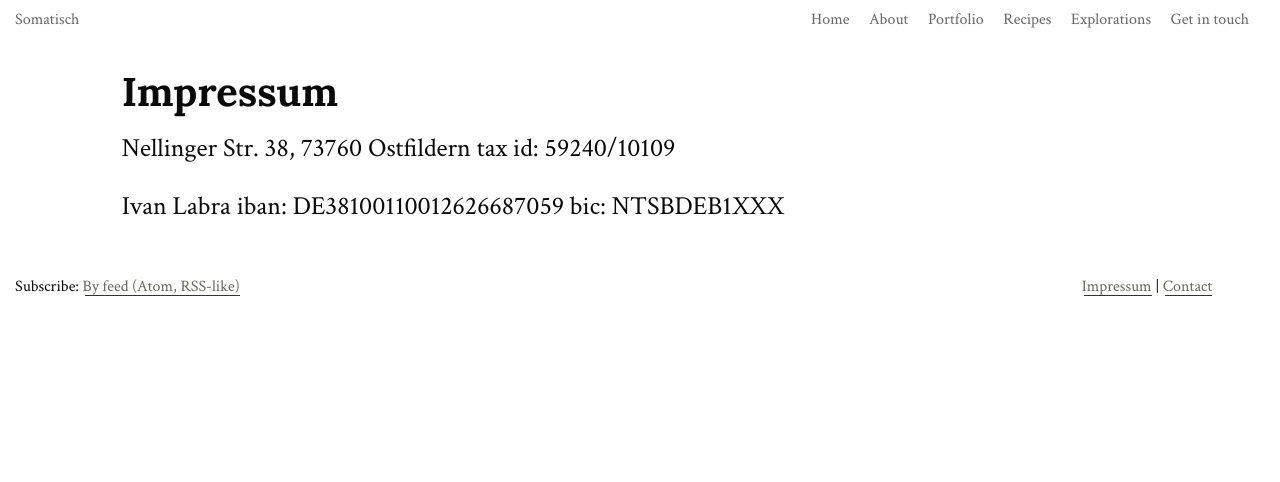
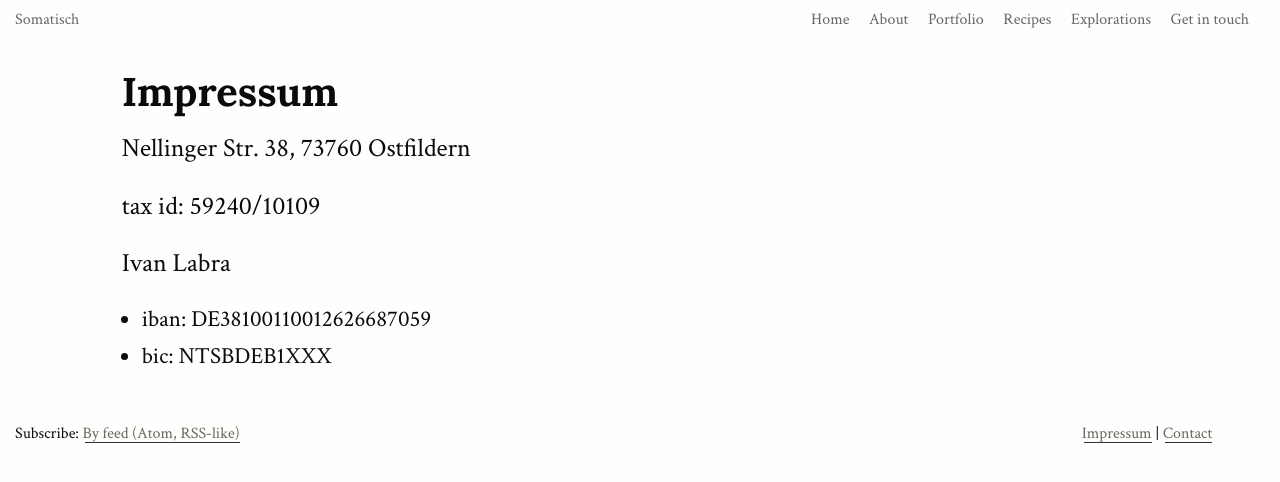
Before and after one commit to somatisch/somatisch-site, a Jekyll site: the page built from impressum.md, in a window 1280 px wide. Shown: the top 482 px of the page. Built offline with Jekyll 4.4.1, drawn with Linux system fonts in a browser that asks for light colours; nearby versions of some CDN libraries.

```diff
--- a/impressum.md
+++ b/impressum.md
@@ -5,8 +5,10 @@ title: Impressum
 ## Impressum
 
 Nellinger Str. 38, 73760 Ostfildern
+
 tax id: 59240/10109
 
 Ivan Labra
-iban: DE38100110012626687059
-bic: NTSBDEB1XXX
+
+- iban: DE38100110012626687059
+- bic: NTSBDEB1XXX
```
